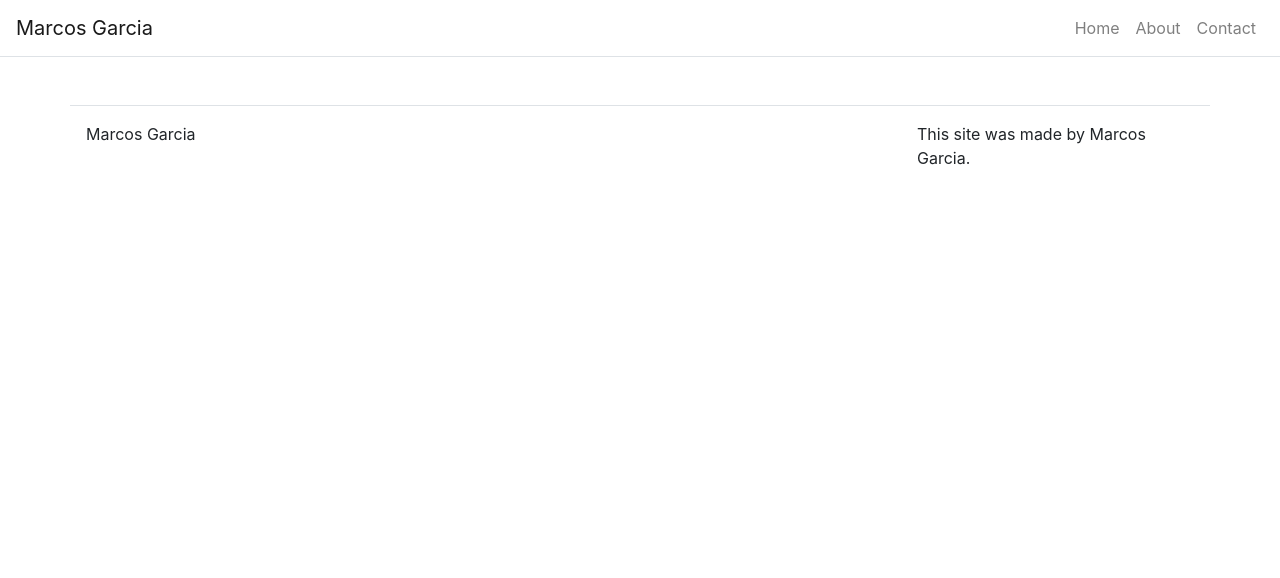
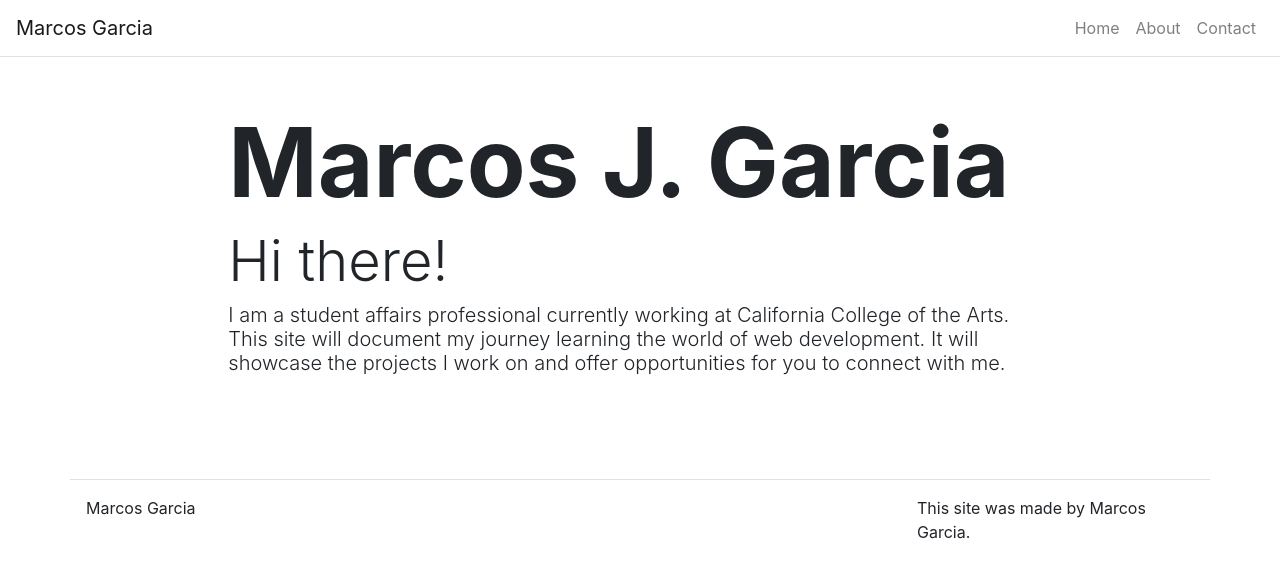
Before and after one commit to marcos-cmd/react-portfolio, a React (Create React App) app: page / in a window 1280 px wide. Shown: the top 578 px of the page. Built offline with nearby package versions, Linux system fonts and the light colour scheme.

Commit message:
added Hero component, updated HomePage

```diff
--- a/src/App.js
+++ b/src/App.js
@@ -6,6 +6,8 @@
 import Nav from 'react-bootstrap/Nav';
 // import './App.css';
 import Footer from './components/Footer';
+import HomePage from './pages/HomePage';
+
 
 class App extends React.Component {
 
@@ -19,9 +21,9 @@
         {title: 'Contact', path: '/contact'},
       ],
       home: {
-        title: 'Be Relentless',
-        subTitle: 'Projects that make a difference',
-        text: 'See what I have been working on below'
+        title: 'Marcos J. Garcia',
+        subTitle: 'Hi there! ',
+        text: 'I am a student affairs professional currently working at California College of the Arts. This site will document my journey learning the world of web development. It will showcase the projects I work on and offer opportunities for you to connect with me.'
       },
       about: {
         title: 'About Me'
@@ -44,10 +46,13 @@
                   <Link className="nav-link" to="/">Home</Link>
                   <Link className="nav-link" to="/about">About</Link>
                   <Link className="nav-link" to="/contact">Contact</Link>
+
                </Nav>
              </Navbar.Collapse>
           </Navbar>
-
+          <Route path="/" exact render={() => <HomePage title={this.state.home.title} subTitle={this.state.home.subTitle} text={this.state.home.text} />} />
+          {/* <Route path="/about" render={() => <AboutPage title={this.state.about.title} />} />
+          <Route path="/contact" render={() => <ContactPage title={this.state.contact.title} />} /> */}
           <Footer />
         </Container>
       </Router>
--- /dev/null
+++ b/src/components/Hero.js
@@ -0,0 +1,22 @@
+import React from 'react';
+import Jumbotron from 'react-bootstrap/Jumbotron';
+import Container from 'react-bootstrap/Container';
+import Row from 'react-bootstrap/Row';
+import Col from 'react-bootstrap/Col';
+
+function Hero(props) {
+    return(
+        <Jumbotron className="bg-transparent jumbotron-fluid p-0">
+        <Container fluid={true}>
+            <Row className="justify-content-center py-5">
+                <Col md={8} sm={12}>
+                    { props.title && <h1 className="display-1 font-weight-bolder">{props.title}</h1> }
+                    { props.subTitle && <h3 className="display-4 font-weight-light">{props.subTitle}</h3> }
+                    { props.text && <h3 className="lead font-weight-light">{props.text}</h3> }
+                </Col>
+            </Row>
+        </Container>
+    </Jumbotron>
+    );
+}
+export default Hero;
--- /dev/null
+++ b/src/pages/HomePage.js
@@ -0,0 +1,17 @@
+import React from 'react';
+
+import Hero from '../components/Hero';
+// import Carousel from '../components/Carousel';
+
+function HomePage(props) {
+
+    return(
+        <div>
+            <Hero title={props.title} subTitle={props.subTitle} text={props.text} />
+
+        </div>
+    );
+
+}
+
+export default HomePage;
```
Also changed, not shown: src/pages/AboutPage.js (added), src/pages/ContactPage.js (added).
